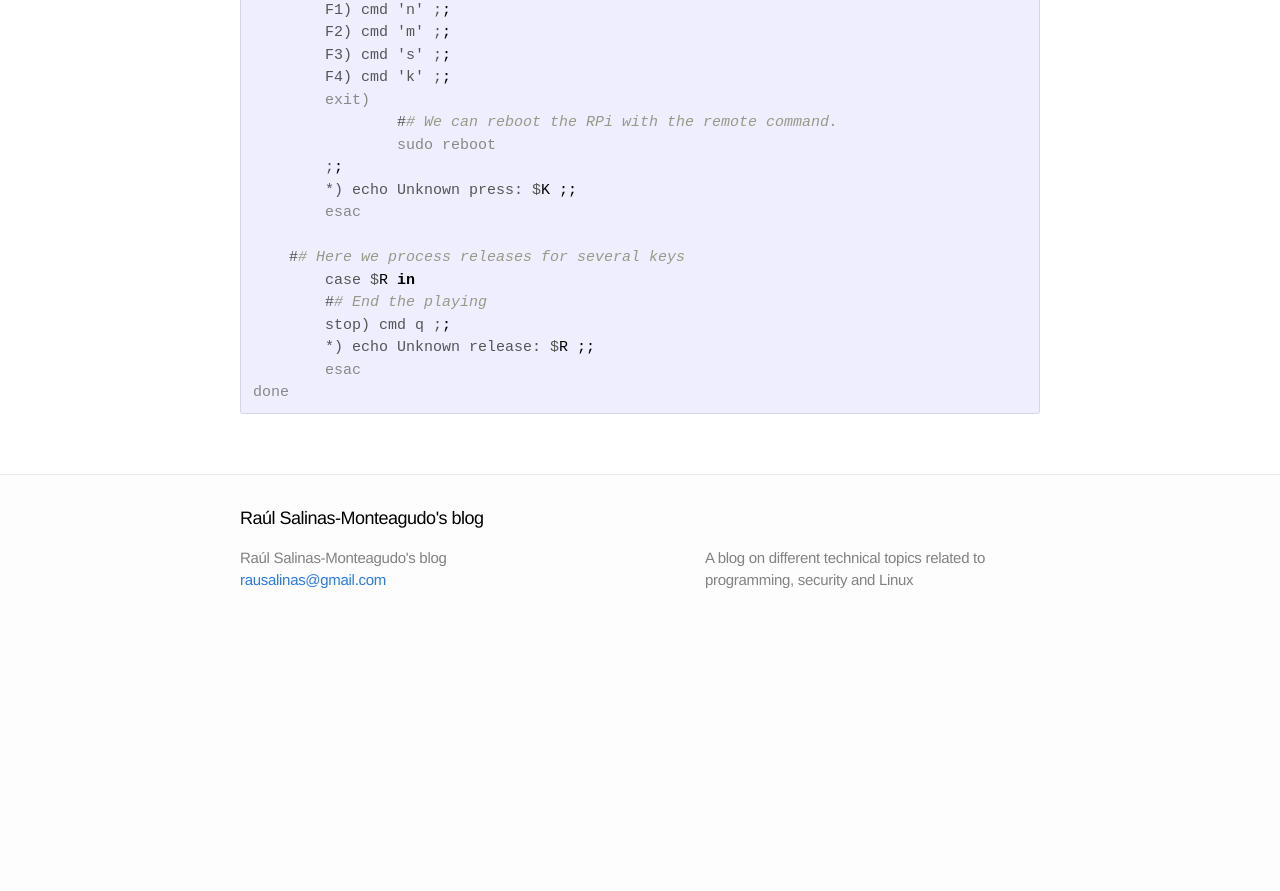
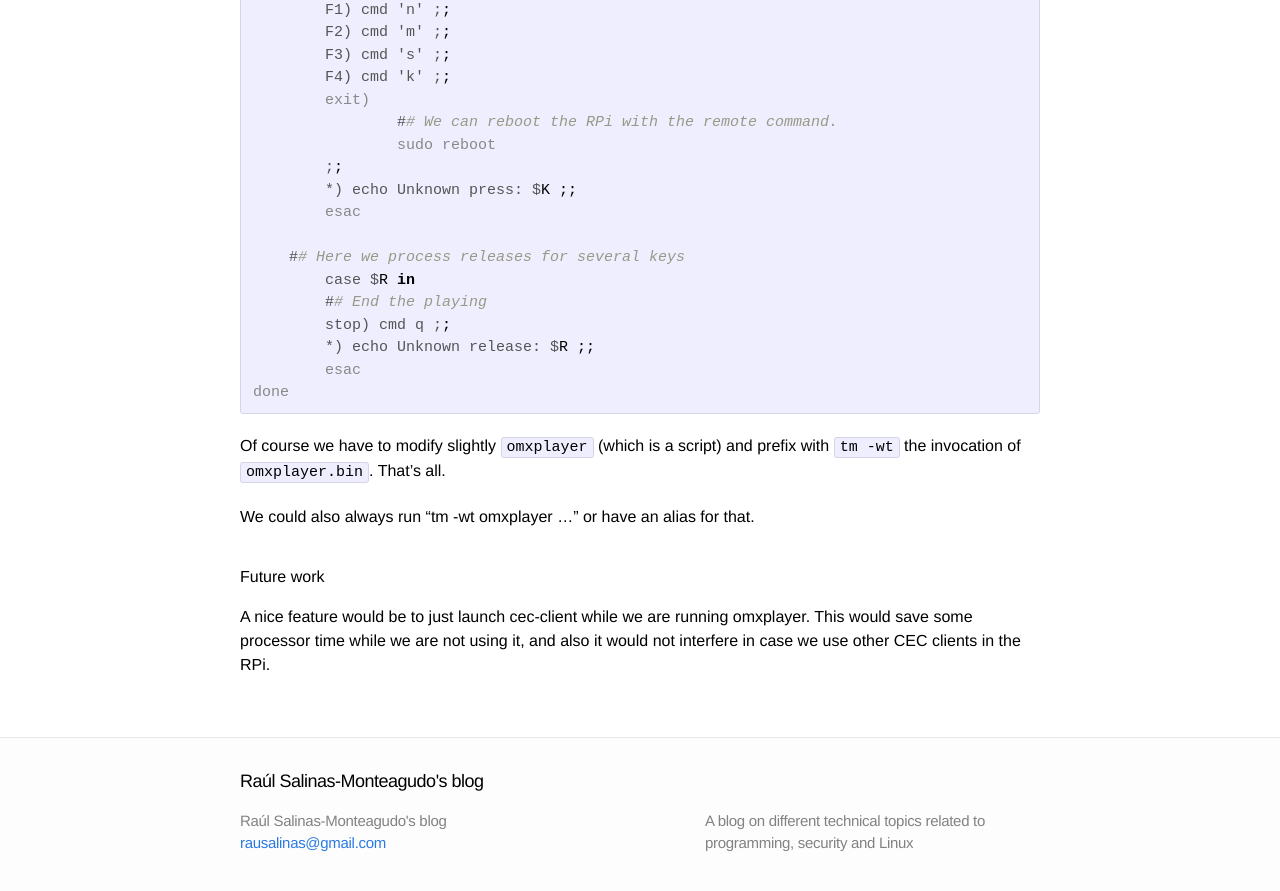
Before and after one commit to rsalinas/rsalinas.github.io, a Jekyll site: the page built from _posts/2015-11-29-cec-client-omxplayer-raspberrypi.md, in a window 1280 px wide and 900 px high, scrolled down 1430 px. Shown: the top 891 px of the window. Built offline with Jekyll 4.4.1, drawn with Linux system fonts in a browser that asks for light colours; before the commit the page ends 2067 px from its top, so only the background shows below that.

Commit message:
cec-client fix

```diff
--- a/_posts/2015-11-29-cec-client-omxplayer-raspberrypi.md
+++ b/_posts/2015-11-29-cec-client-omxplayer-raspberrypi.md
@@ -72,3 +72,11 @@ do
 	esac
 done
 {% endhighlight %}
+
+Of course we have to modify slightly `omxplayer` (which is a script) and prefix with `tm -wt` the invocation of `omxplayer.bin`.  That's all.
+
+We could also  always run "tm -wt omxplayer ..." or have an alias for that.
+
+# Future work #
+
+A nice feature would be to just launch cec-client while we are running omxplayer.  This would save some processor time while we are not using it, and also it would not interfere in case we use other CEC clients in the RPi.
```
